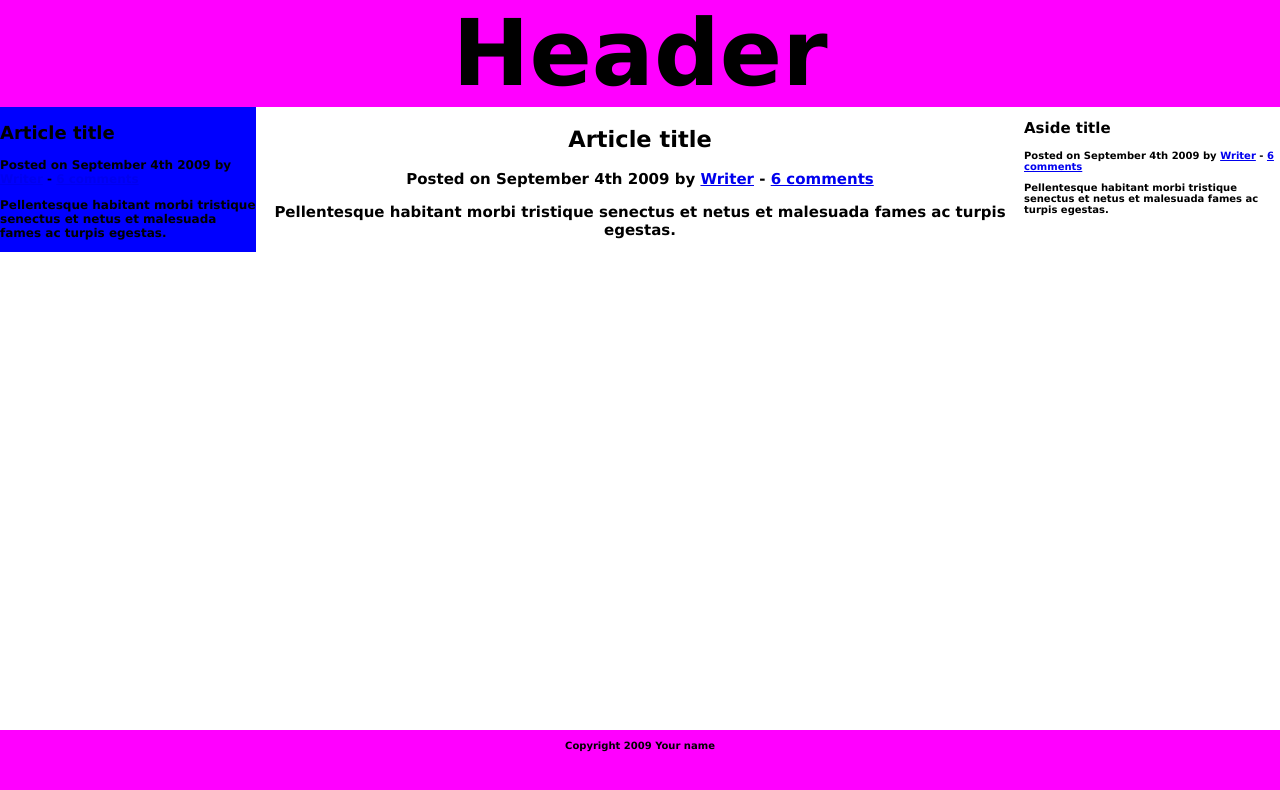
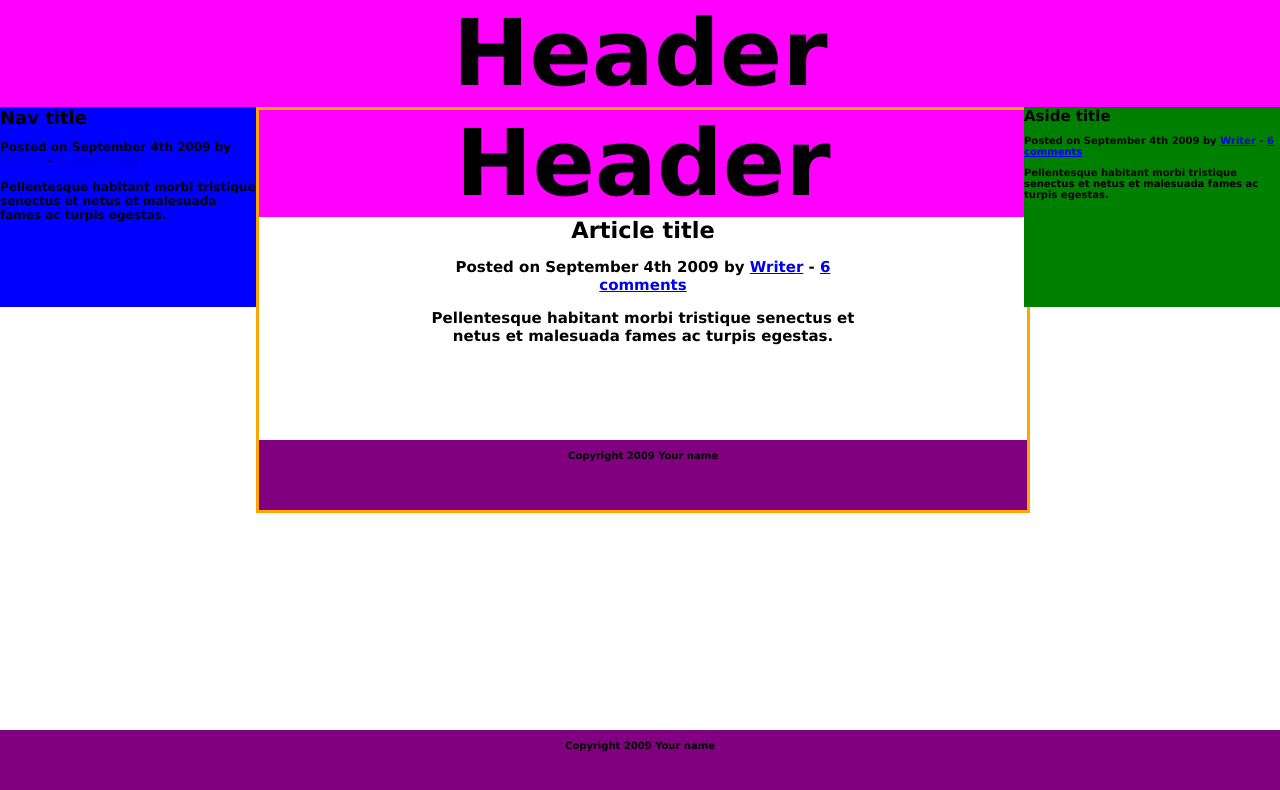
Before and after one commit to noshikaa/globant-ui-startup-2017, a plain HTML site: page matthieu/00-HTML-CSS-basics/2.html in a window 1280 px wide. Drawn offline with Linux system fonts and the light colour scheme.

Commit message:
topic 0
part 3

```diff
--- a/matthieu/00-HTML-CSS-basics/2.html
+++ b/matthieu/00-HTML-CSS-basics/2.html
@@ -39,22 +39,31 @@
 
 
 
-		<section class="section">
+		<div class="generalDiv">
 
 			<nav class="nav">
-					<h2>Article title</h2>
+					<h2>Nav title</h2>
 					<p>Posted on <time datetime="2009-09-04T16:31:24+02:00">September 4th 2009</time> by <a href="#">Writer</a> - <a href="#comments">6 comments</a></p>
 					<p>Pellentesque habitant morbi tristique senectus et netus et malesuada fames ac turpis egestas.</p>
 			</nav>
+			<section class="section">
 
-			<article class="article">
+				<header class="header">
+					<h1>Header</h1>
+				</header>
 
-					<h2>Article title</h2>
-					<p>Posted on <time datetime="2009-09-04T16:31:24+02:00">September 4th 2009</time> by <a href="#">Writer</a> - <a href="#comments">6 comments</a></p>
-					<p>Pellentesque habitant morbi tristique senectus et netus et malesuada fames ac turpis egestas.</p>
+				<article class="article">
 
-			</article>
+						<h2>Article title</h2>
+						<p>Posted on <time datetime="2009-09-04T16:31:24+02:00">September 4th 2009</time> by <a href="#">Writer</a> - <a href="#comments">6 comments</a></p>
+						<p>Pellentesque habitant morbi tristique senectus et netus et malesuada fames ac turpis egestas.</p>
 
+				</article>
+				<footer class="footer">
+					<p>Copyright 2009 Your name</p>
+				</footer>
+
+			</section>
 			<aside class="aside">
 
 				<h2>Aside title</h2>
@@ -63,7 +72,16 @@
 
 			</aside>
 
-		</section>
+		</div>
+
+
+
+
+
+
+
+
+
 
 
 
--- a/matthieu/00-HTML-CSS-basics/assets/css/2.css
+++ b/matthieu/00-HTML-CSS-basics/assets/css/2.css
@@ -17,19 +17,29 @@ body {
     background: blue;
 }
 
-/*
-.container {
-  position: relative;
-}*/
+[class="aside"] {
+
+    background: green;
+}
+
+[class="footer"] {
+
+    background: purple;
+}
 
 section {
-  /* position is static by default */
-  margin-left: 0px;
+	position:relative;
+	height:400px;
+	width:60%;
+	left:20%;
+  border-color:orange;
+	border-style: solid;
 }
+
 footer {
-  position: fixed;
-  bottom: 0;
-  left: 0;
+  position: absolute;
+  bottom: 0px;
+  left: 0px;
   height: 70px;
   width: 100%;
 }
@@ -38,9 +48,10 @@ body {
 }
 
 article {
-	position:absolute;
+	position:relative;
 	text-align:center;
 	font-size:15px;
+
 	left:20%;
 	width: 60%;
 }
@@ -48,21 +59,40 @@ article {
 nav {
   position: absolute;
   left: 0px;
+
   width: 20%;
+  height:200px;
+  top:0px;
+
 }
 
 aside{
   position: absolute;
-  right: 0px;
+  left: 80%;
+  top:0px;
   width: 20%;
+  height:200px;
 }
+
+header{
+    top:0px;
+	left:0px;
+	position:relative;
+	text-align:center;
+	width:100%;
 
 
 
+}
+
+.generalDiv {
+	position:relative;
+	height:400px;
+
+}
+
 .header {
-	top:0px;
-	position:relative;
-	text-align:center;
+
 	font-size:46px;
 }
 
@@ -83,4 +113,5 @@ aside{
 .section{
 
 	font-size:14px;
+
 }
```
Also changed, not shown: matthieu/00-HTML-CSS-basics/signup.html (+3 -3 lines), matthieu/00-HTML-CSS-basics/assets/css/normalize.css.
